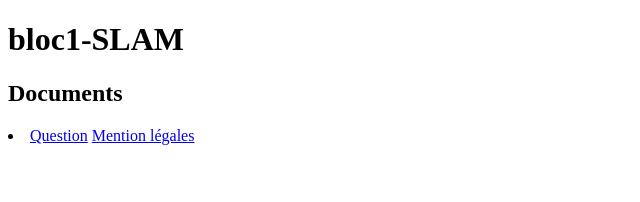
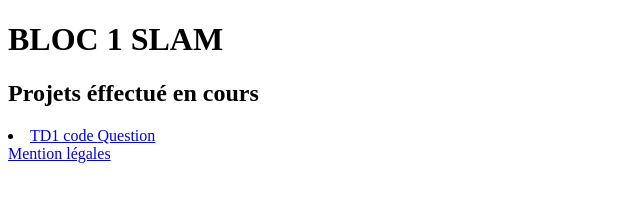
Before and after one commit to Bozo9710/B1, a plain HTML site: page docs/index.html in a window 1280 px wide. Shown: the whole page, without its empty margins (0-640 px from the left). Drawn offline with Linux system fonts and the light colour scheme; files that its build step writes are made by us from their sources.

Commit message:
Modification de l'index 18/11

```diff
--- a/docs/index.html
+++ b/docs/index.html
@@ -8,11 +8,17 @@
     <link rel="stylesheet" href="./assets/css/main.css">
 </head>
 <body>
-<h1>bloc1-SLAM</h1>
-<h2>Documents</h2>
+<h1>BLOC 1 SLAM</h1>
+<h2>Projets éffectué en cours </h2>
 <li>
-    <a href="./pages/pata-a-crepe.html">Question</a>
-    <a href="./pages/mention-légales.html">Mention légales</a>
+    <a href="./../documents/MethodeGETetPOST.md">TD1 code </a>
+
+    <a href="https://github.com/Bozo9710/B1/blob/TD5/documents/MethodeGETetPOST.md">Question</a>
+    <br>
+
+    <a href="./pages/td2/mention-légales.html">Mention légales</a>
+
+
 </li>
 
 </body>
```
